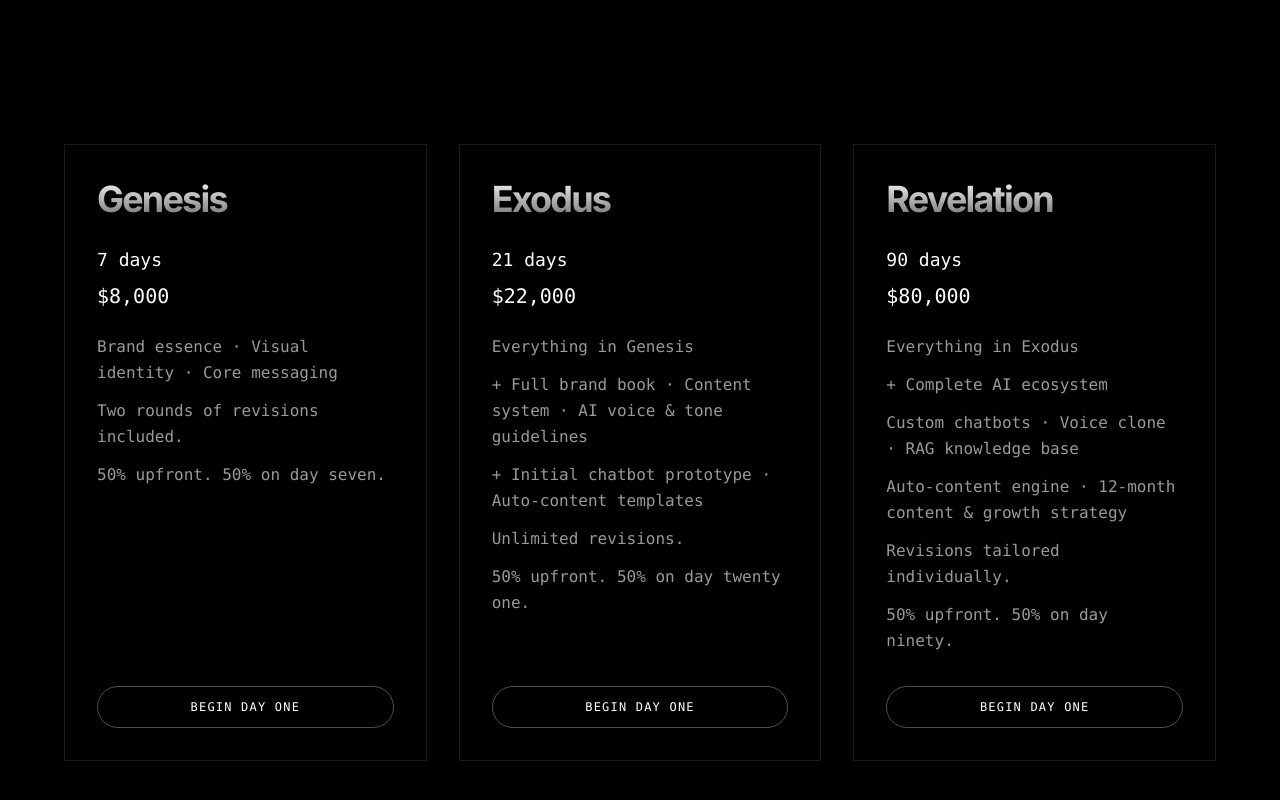
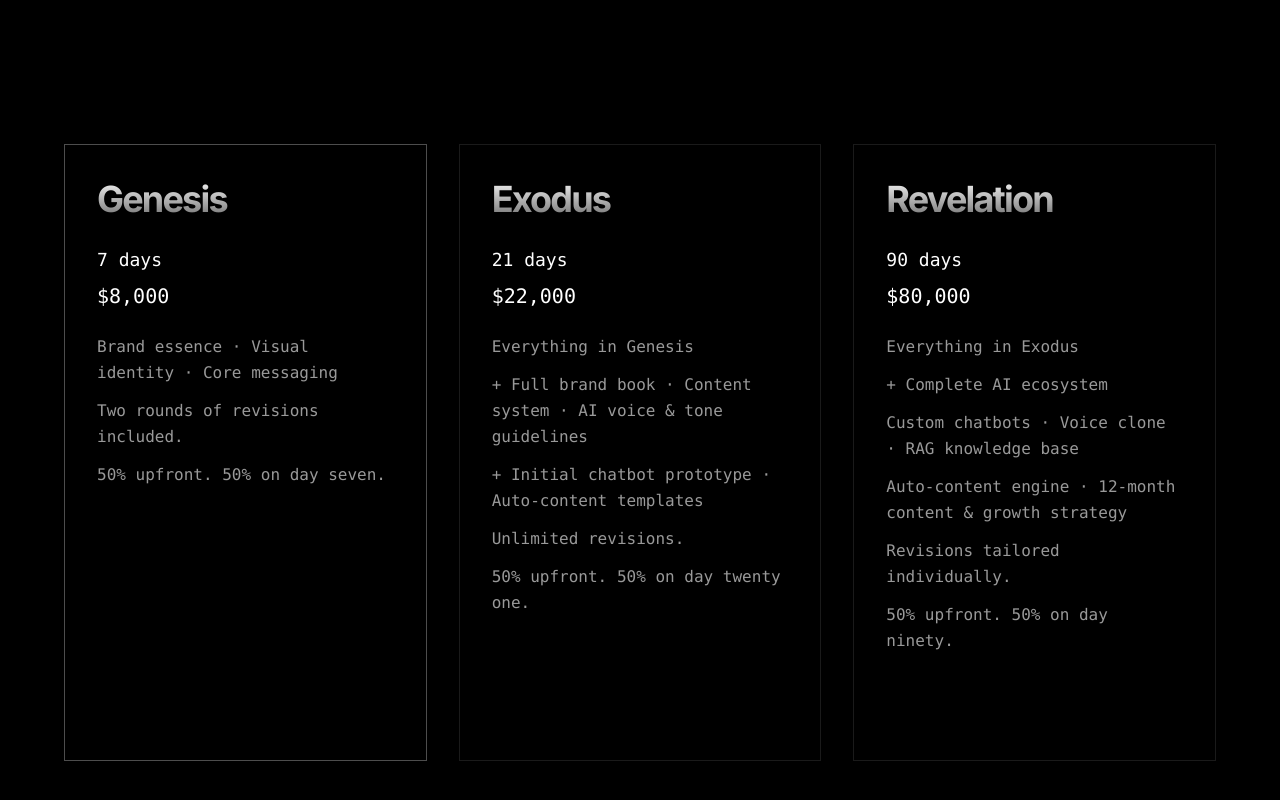
Before and after one commit to post-meta/seventhday, a Next.js app: page / in a window 1280 px wide. Shown: the part 8532-9332 px from the top of the page. Built offline with nearby package versions, Linux system fonts and the light colour scheme.

Commit message:
Add hover effect for CTA and make Genesis active by default
- CTA button appears only on hover (opacity-0 to opacity-100)
- Genesis has brighter border by default (white/30 vs white/10)
- Smooth transition on hover
- Group hover effect for card interaction

```diff
--- a/app/components/OfferSection.tsx
+++ b/app/components/OfferSection.tsx
@@ -53,7 +53,10 @@ export default function OfferSection() {
                             whileInView={{ opacity: 1, y: 0 }}
                             transition={{ duration: 0.8, delay: index * 0.2 }}
                             viewport={{ once: true }}
-                            className="relative flex flex-col border border-white/10 bg-black p-8"
+                            className={`group relative flex flex-col bg-black p-8 transition-all hover:border-white/30 ${pkg.name === "Genesis"
+                                    ? "border border-white/30"
+                                    : "border border-white/10"
+                                }`}
                         >
                             {/* Package Name */}
                             <h3 className="font-display text-3xl font-bold leading-tight tracking-tighter text-transparent bg-clip-text bg-gradient-to-b from-white to-white/40 md:text-4xl">
@@ -75,8 +78,8 @@ export default function OfferSection() {
                                 ))}
                             </div>
 
-                            {/* CTA */}
-                            <button className="mt-8 w-full rounded-full border border-white/30 bg-transparent py-3 font-mono text-xs uppercase tracking-widest text-white transition-all hover:border-white hover:bg-white/10">
+                            {/* CTA - appears on hover */}
+                            <button className="mt-8 w-full rounded-full border border-white/30 bg-transparent py-3 font-mono text-xs uppercase tracking-widest text-white opacity-0 transition-all group-hover:opacity-100 hover:border-white hover:bg-white/10">
                                 Begin Day One
                             </button>
                         </motion.div>
```
